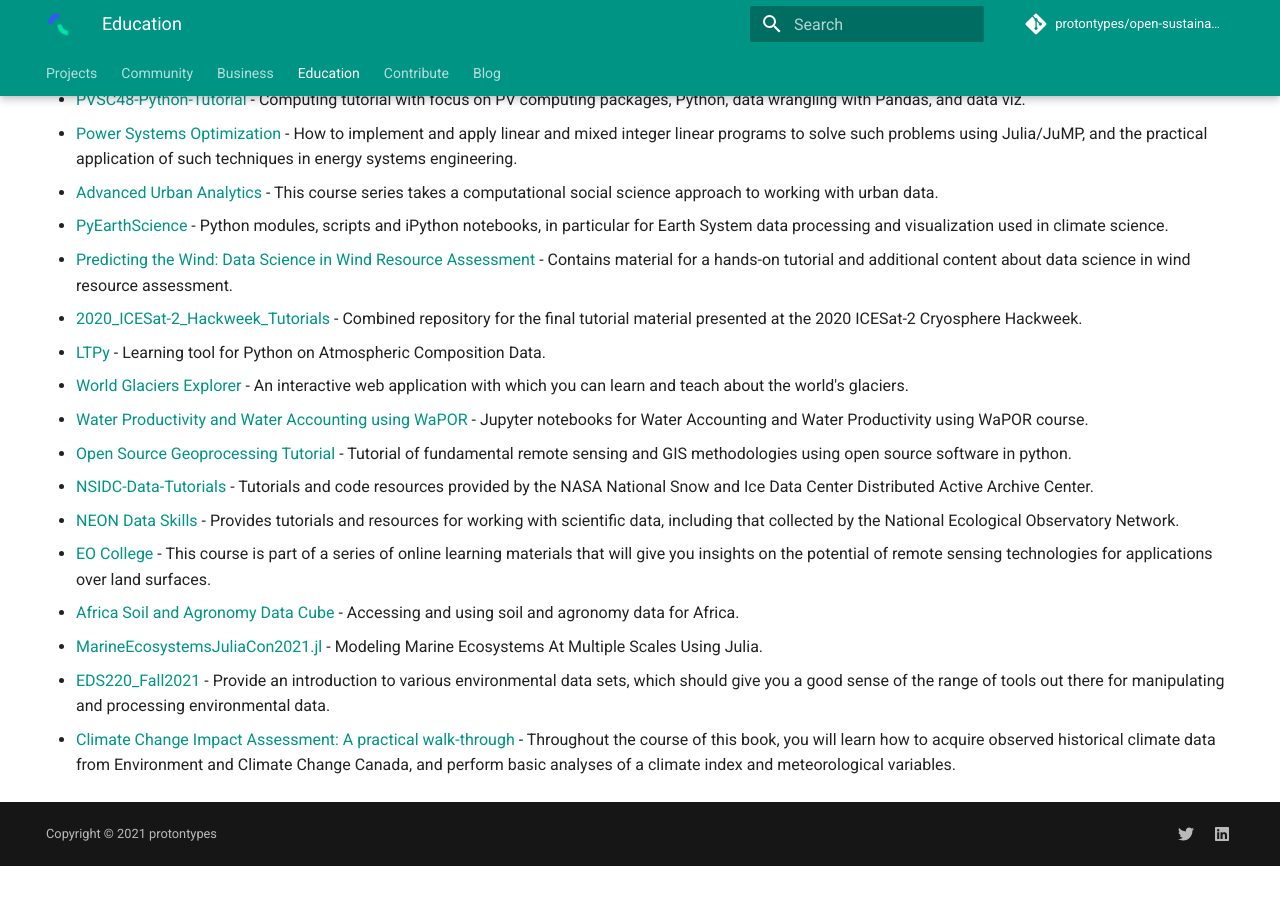
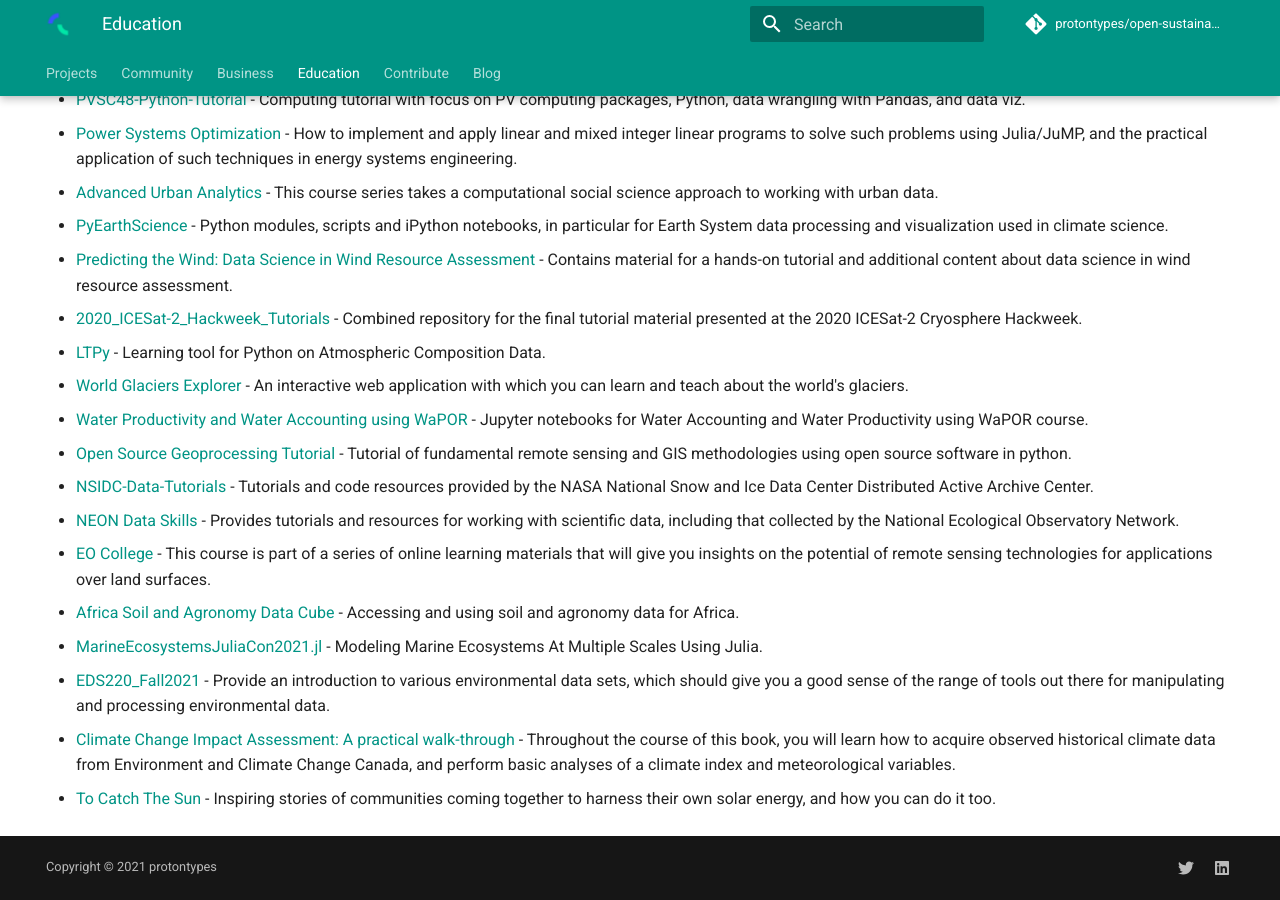
Before and after one commit to protontypes/open-sustainable-technology, an MkDocs documentation site: the page built from docs/education.md, in a window 1280 px wide and 900 px high, scrolled down 1385 px. Built offline with MkDocs 1.6.1 and Material for MkDocs 9.7.7, drawn with Linux system fonts in a browser that asks for light colours; comment, search, counter and statistics services are not loaded; before the commit the page ends 2251 px from its top, so only the background shows below that.

Commit message:
Update education.md

```diff
--- a/docs/education.md
+++ b/docs/education.md
@@ -56,3 +56,4 @@
 - [MarineEcosystemsJuliaCon2021.jl](https://github.com/JuliaOcean/MarineEcosystemsJuliaCon2021.jl) - Modeling Marine Ecosystems At Multiple Scales Using Julia.
 - [EDS220_Fall2021](https://github.com/samanthastevenson/EDS220_Fall2021) - Provide an introduction to various environmental data sets, which should give you a good sense of the range of tools out there for manipulating and processing environmental data.
 - [Climate Change Impact Assessment: A practical walk-through](https://claut.gitlab.io/man_ccia/) - Throughout the course of this book, you will learn how to acquire observed historical climate data from Environment and Climate Change Canada, and perform basic analyses of a climate index and meteorological variables.
+- [To Catch The Sun](https://tocatchthesun.com/) - Inspiring stories of communities coming together to harness their own solar energy, and how you can do it too.
```
